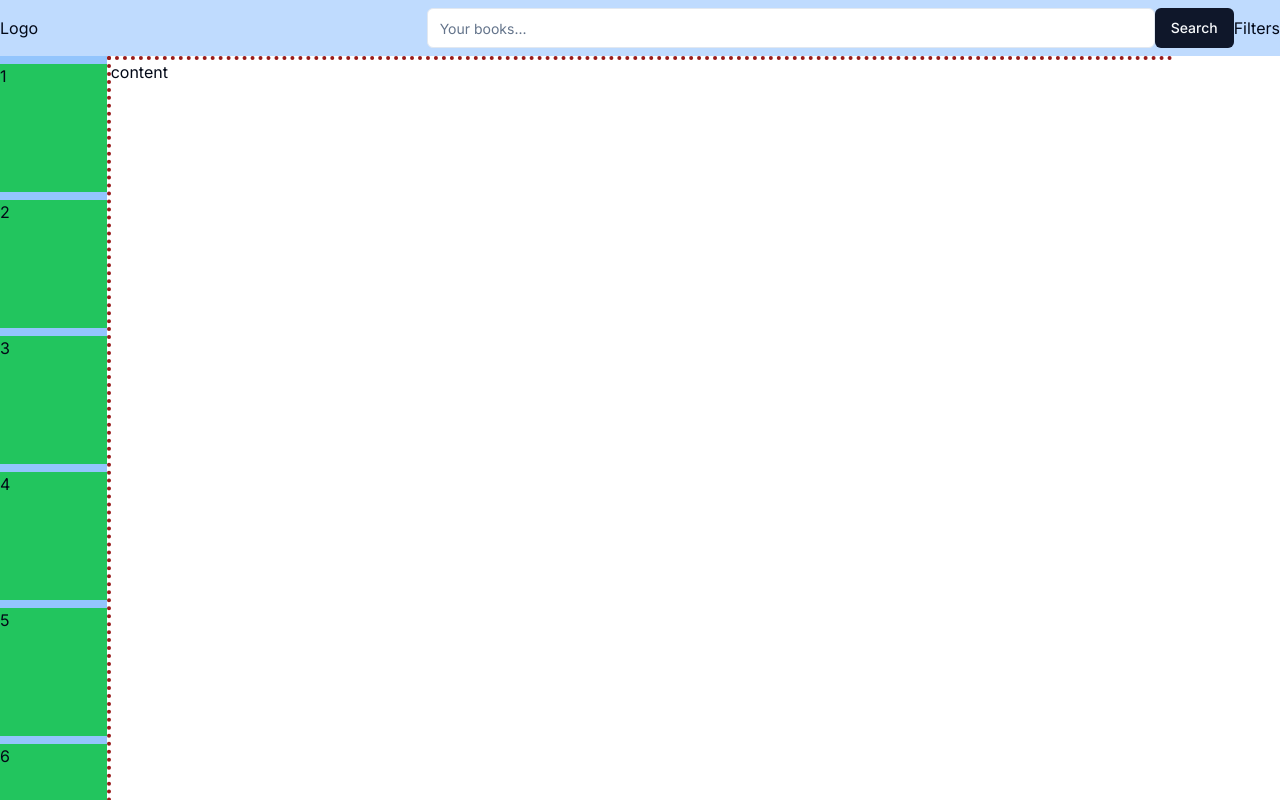
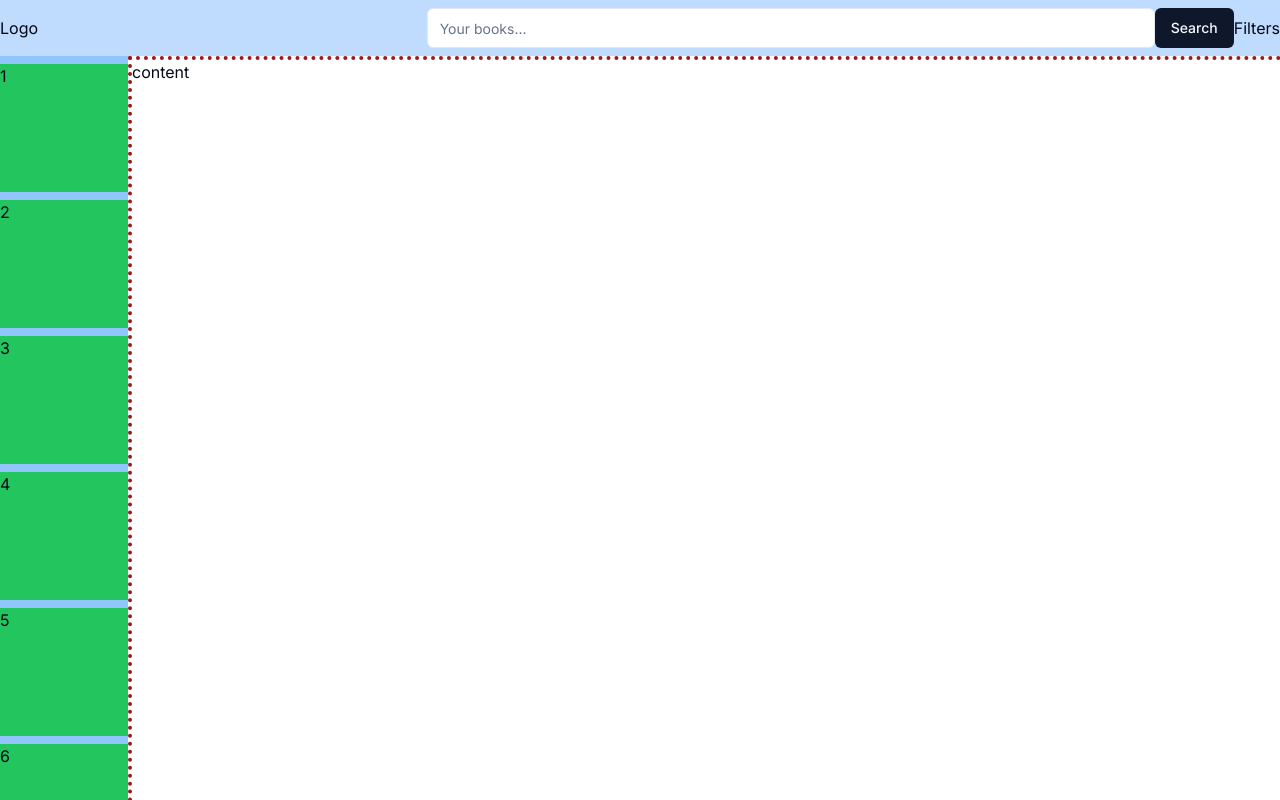
Before and after one commit to frannoriega/basquade, a Next.js app: page / in a window 1280 px wide. Shown: the top 800 px of the page. Built offline with nearby package versions, Linux system fonts and the light colour scheme.

Commit message:
fix layout

```diff
--- a/app/layout.tsx
+++ b/app/layout.tsx
@@ -19,14 +19,16 @@ export default function RootLayout({
   return (
     <html lang="en">
       <body
-        className={`${inter.className} grid grid-cols-1 overflow-hidden md:grid-cols-12`}
+        className={`flex h-screen min-h-screen flex-col ${inter.className}`}
       >
-        <Header className="md:col-span-full " />
+        <Header className="" />
+        <div className="flex flex-1 flex-row overflow-y-hidden">
+          <Aside className="order-first sm:w-32" />
 
-        <Aside className="overflow-auto md:col-span-2 md:max-h-screen md:overflow-y-auto" />
-        <main className="overflow-auto  md:col-span-10 md:grid-flow-col">
-          {children}
-        </main>
+          <main className="flex-1 overflow-y-auto bg-indigo-100">
+            {children}
+          </main>
+        </div>
       </body>
     </html>
   );
```
